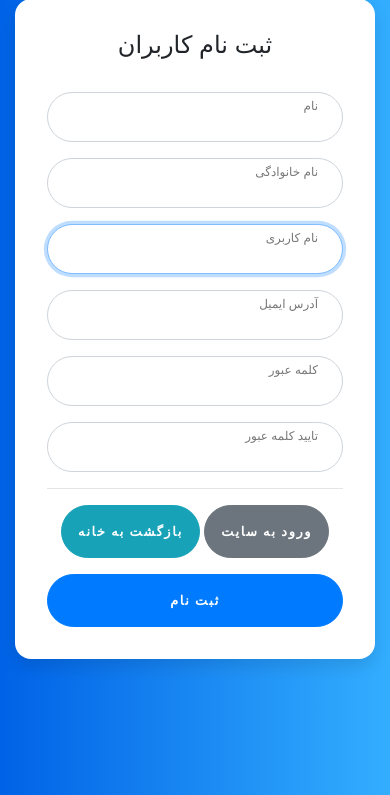
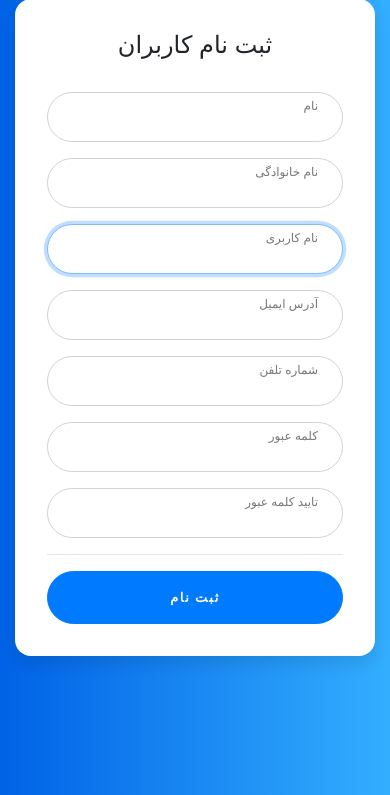
Before and after one commit to Alireza-QK/shop_management, a Django app: page /register/ in a window 390 px wide. Shown: the part 49-844 px from the top of the page. Run offline with Django 3.2, Linux system fonts and the light colour scheme; some libraries are stand-ins or nearby versions.

Commit message:
add field phone_number

```diff
--- a/shop/account/forms.py
+++ b/shop/account/forms.py
@@ -14,4 +14,4 @@ class RegisterUserForm(UserCreationForm):
 
 	class Meta:
 		model = User
-		fields = ('first_name', 'last_name', 'username', 'email', 'username')
+		fields = ('first_name', 'last_name', 'username', 'email', 'phone_number')
--- a/shop/account/templates/account/auth/register.html
+++ b/shop/account/templates/account/auth/register.html
@@ -33,6 +33,12 @@
                             <label for="{{ form.email.id_for_label }}">آدرس ایمیل</label>
                         </div>
 
+
+                        <div class="form-label-group">
+                            {{ form.phone_number }}
+                            <label for="{{ form.phone_number.id_for_label }}">شماره تلفن</label>
+                        </div>
+
                         <div class="form-label-group">
                             {{ form.password1 }}
                             <label for="{{ form.password1.id_for_label }}">کلمه عبور</label>
@@ -43,11 +49,7 @@
                             <label for="{{ form.password2.id_for_label }}">تایید کلمه عبور</label>
                         </div>
                         <hr>
-                        <p class="text-center">
-                            <a href="#" class="btn btn-secondary btn-sm">ورود به سایت</a>
-                            <a href="#" class="btn btn-info">بازگشت به خانه</a>
 
-                        </p>
                         <button class="btn btn-lg btn-primary btn-block text-uppercase" type="submit">ثبت نام</button>
 
                     </form>
```
